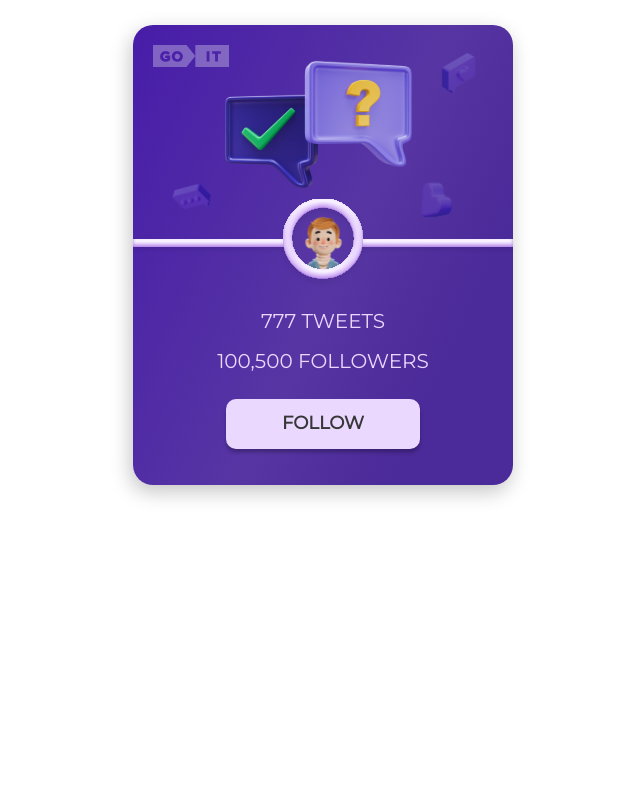
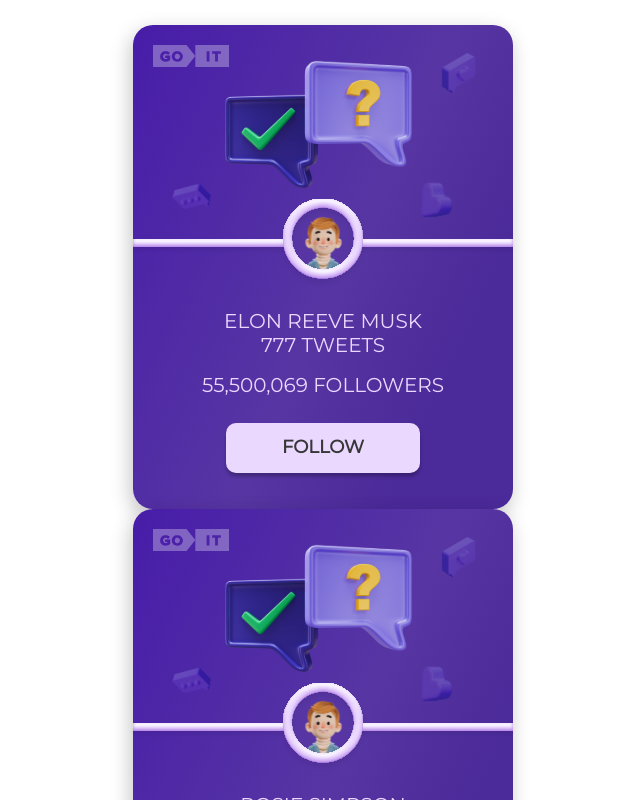
Before and after one commit to anyaShan/test-GoIT, a React (Create React App) app: page / in a window 1280 px wide. Shown: the top 800 px of the page, without its empty margins (342-982 px from the left). Built offline with nearby package versions, Linux system fonts and the light colour scheme.

Commit message:
add users list

```diff
--- a/src/components/App.jsx
+++ b/src/components/App.jsx
@@ -1,3 +1,4 @@
+import { INITIAL_USERS } from '../users';
 import { UserCard } from './UserCard/UserCard';
 
 import { Container } from './App.styled';
@@ -5,7 +6,20 @@
 export const App = () => {
   return (
     <Container>
-      <UserCard />
+      <ul>
+        {INITIAL_USERS.map(item => (
+          <li key={item.id}>
+            <UserCard key={item.id} item={item} />
+          </li>
+        ))}
+      </ul>
     </Container>
   );
 };
+
+// ------------------------------------
+// return (
+//   <Container>
+//     <UserCard />
+//   </Container>
+// );
--- a/src/components/UserCard/UserCard.jsx
+++ b/src/components/UserCard/UserCard.jsx
@@ -16,8 +16,10 @@
   CardButton,
 } from './UserCard.styled';
 
-export const UserCard = () => {
-  const [count, setCount] = useState(100500);
+export const UserCard = ({ item }) => {
+  const { user, tweets, followers, avatar } = item;
+
+  const [count, setCount] = useState(followers);
   const [isFollow, setIsFollow] = useState('Follow');
   const [colorPlace, setColorPlace] = useState(true);
 
@@ -58,7 +60,8 @@
         <CardAvatar src={BoyImg} alt="boy" />
         <CardAvatarLine></CardAvatarLine>
       </CardAvatarWrapp>
-      <CardTweets>777 tweets</CardTweets>
+      <p>{user}</p>
+      <CardTweets>{tweets} tweets</CardTweets>
       <CardCount>{validCount} Followers</CardCount>
       <CardButton
         type="button"
--- /dev/null
+++ b/src/users.js
@@ -0,0 +1,57 @@
+export const INITIAL_USERS = [
+  {
+    id: 1,
+    user: 'Elon Reeve Musk',
+    tweets: 777,
+    followers: 100500,
+    avatar: 'url.jpg',
+  },
+
+  {
+    id: 2,
+    user: 'Rosie Simpson',
+    tweets: 7586,
+    followers: 566623,
+    avatar: 'url.jpg',
+  },
+
+  {
+    id: 3,
+    user: 'Hermione Kline',
+    tweets: 153,
+    followers: 80009,
+    avatar: 'url.jpg',
+  },
+
+  {
+    id: 4,
+    user: 'Eden Clements',
+    tweets: 23,
+    followers: 1005,
+    avatar: 'url.jpg',
+  },
+
+  {
+    id: 5,
+    user: 'Annie Copeland',
+    tweets: 36685,
+    followers: 562220,
+    avatar: 'url.jpg',
+  },
+
+  {
+    id: 6,
+    user: 'Anastasiia Andrik',
+    tweets: 1053,
+    followers: 2500023,
+    avatar: 'url.jpg',
+  },
+
+  {
+    id: 7,
+    user: 'Sergio Tomerland',
+    tweets: 5694,
+    followers: 55500069,
+    avatar: 'url.jpg',
+  },
+];
```
Also changed, not shown: src/users.json (deleted, +0 -57 lines).
